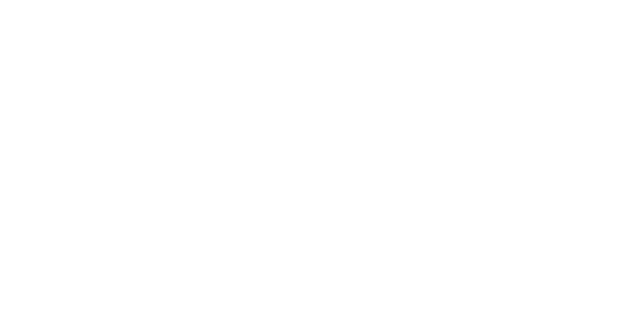
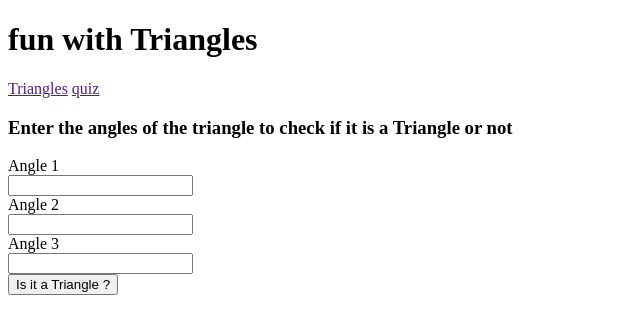
Before and after one commit to MayankMukul/fun-triangles, a plain HTML site: page index.html in a window 1280 px wide. Shown: the whole page, without its empty margins (0-640 px from the left). Drawn offline with Linux system fonts and the light colour scheme.

Commit message:
basic html

```diff
--- a/index.html
+++ b/index.html
@@ -4,10 +4,28 @@
     <meta charset="UTF-8">
     <meta name="viewport" content="width=device-width, initial-scale=1.0">
     <title>Fun with Triangles</title>
+    <link rel="stylesheet" href="style.css">
 </head>
 <body>
     <div class="container">
+        <div class="navbar">
+            <h1>fun with Triangles</h1>
+            <a href="">Triangles</a>
+            <a href="">quiz</a>
+
+        </div>
+        <h3>Enter the angles of the triangle to check if it is a Triangle or not</h3>
+        <label for="angle1">Angle 1</label><br>
+        <input type="number"><br>
+        <label for="angel2">Angle 2</label><br>
+        <input type="number"><br>
+        <label for="angle3">Angle 3</label><br>
+        <input type="number"><br>
+        <button>Is it a Triangle ?</button>
+        <p id="message"></p>
 
     </div>
+
+    <script src="app.js"></script>
 </body>
 </html>
```
